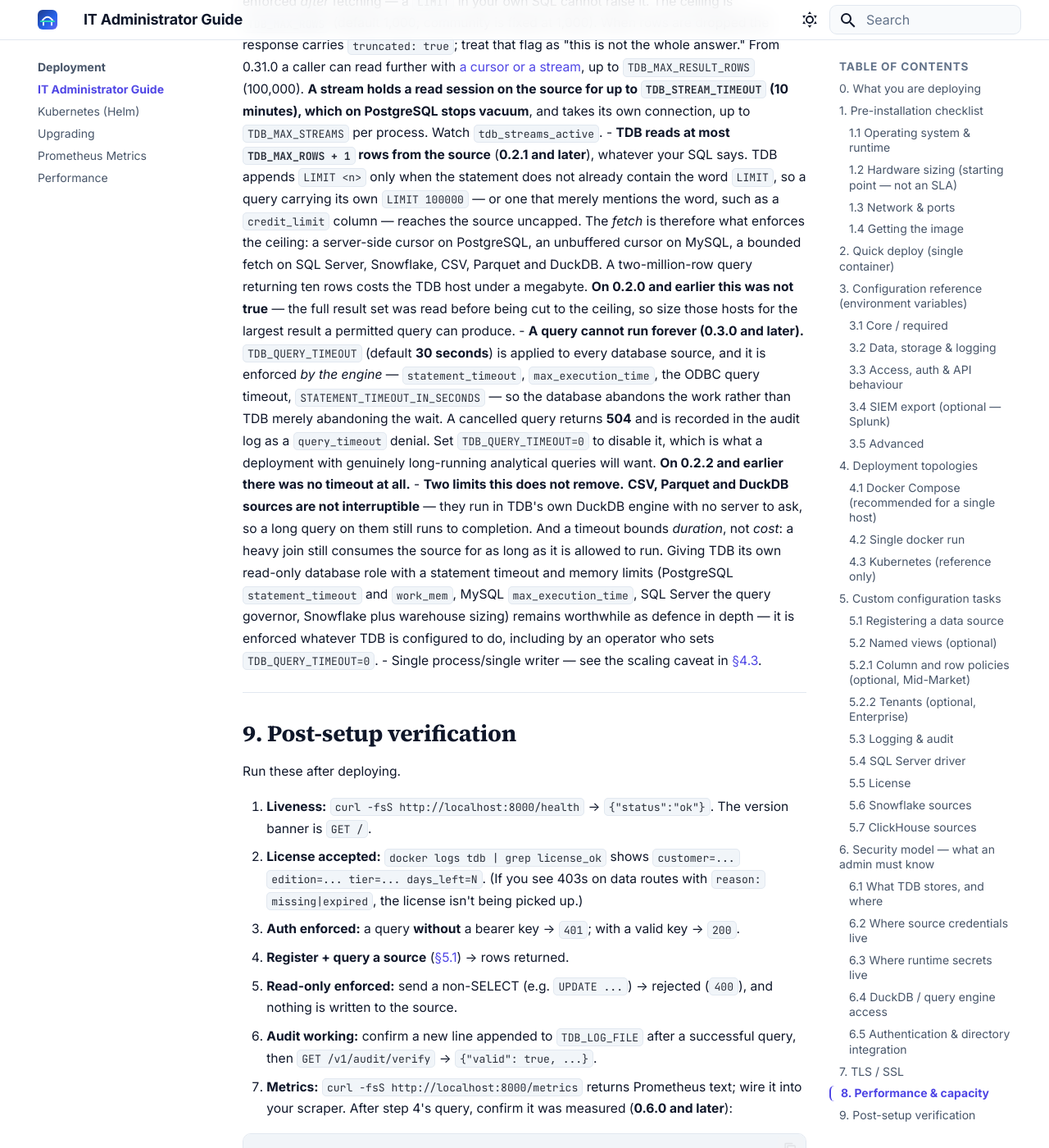
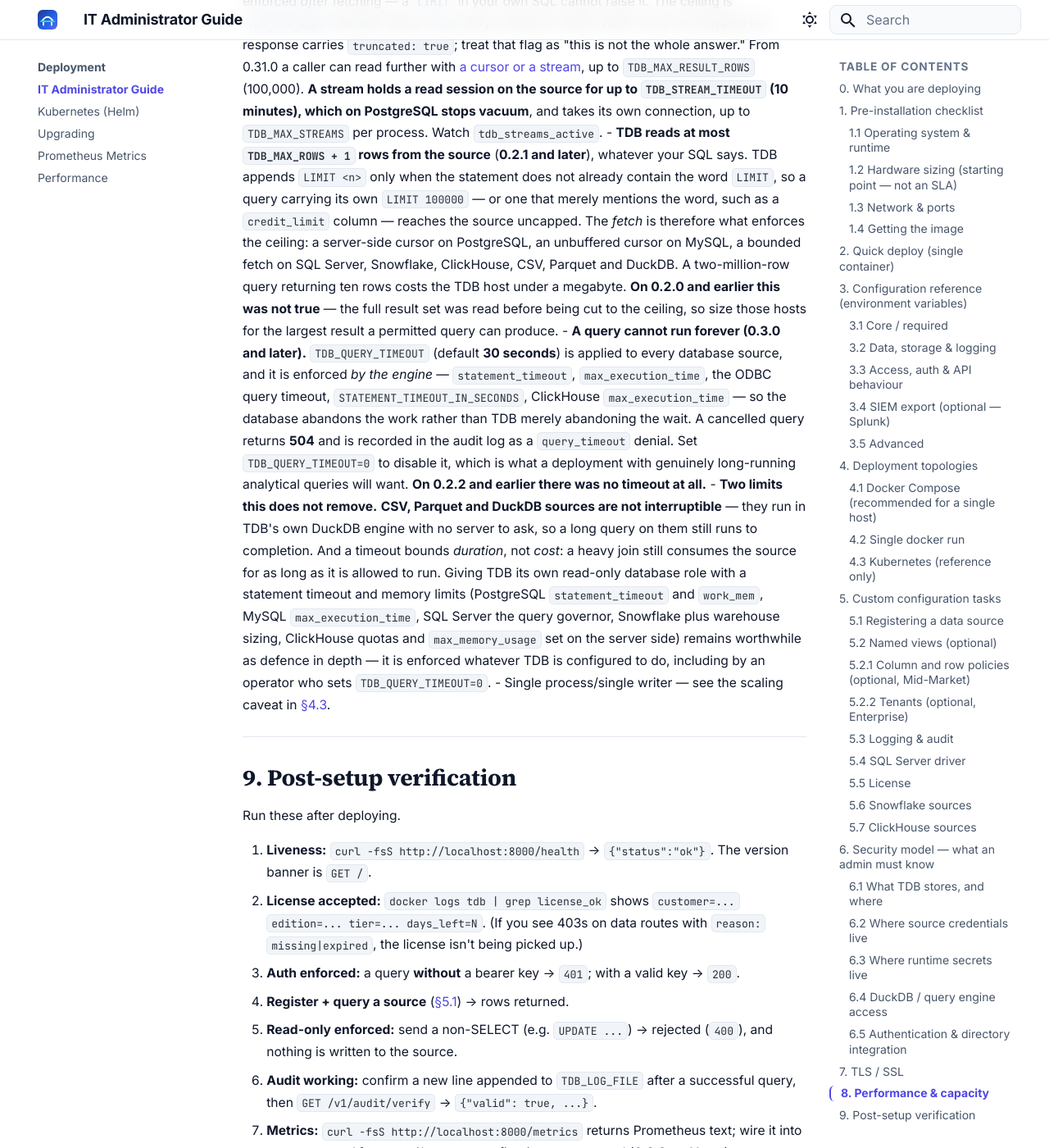
Before and after one commit to tdb-project/tdb-docs, an MkDocs documentation site: the page built from docs/deployment/it-admin-guide.md, in a window 1280 px wide and 1400 px high, scrolled down 25060 px. Shown: the whole window at 82% size. Built offline with MkDocs 1.6.1 and Material for MkDocs 9.7.7, drawn with Linux system fonts in a browser that asks for light colours; some of the changed text lies outside the part shown.

Commit message:
360 pass: ClickHouse in the CI-coverage note, bounded-fetch and timeout lists, pooling, TDB_QUERY_TIMEOUT
Co-Authored-By: Claude Opus 5.5 <noreply@anthropic.com>

```diff
--- a/docs/deployment/it-admin-guide.md
+++ b/docs/deployment/it-admin-guide.md
@@ -247,7 +247,7 @@ against different databases and cannot share sessions. Idle connections are
 closed after 5 minutes, so a burst does not hold its peak indefinitely, and
 pooled sessions remain read-only across reuse exactly as fresh ones are.
 
-PostgreSQL only in this release. MySQL, SQL Server and Snowflake ignore the
+PostgreSQL only in this release. MySQL, SQL Server, Snowflake and ClickHouse ignore the
 variable and continue to connect per query.
 
 **Sizing it by measurement rather than by guess (0.6.0 and later).** A pool that
@@ -834,14 +834,14 @@ What to expect qualitatively:
   that merely mentions the word, such as a `credit_limit` column — reaches the source
   uncapped. The *fetch* is therefore what enforces the ceiling: a server-side cursor on
   PostgreSQL, an unbuffered cursor on MySQL, a bounded fetch on SQL Server, Snowflake,
-  CSV, Parquet and DuckDB. A two-million-row query returning ten rows costs the TDB host under a
+  ClickHouse, CSV, Parquet and DuckDB. A two-million-row query returning ten rows costs the TDB host under a
   megabyte. **On 0.2.0 and earlier this was not true** — the full result set was read
   before being cut to the ceiling, so size those hosts for the largest result a
   permitted query can produce.
 - **A query cannot run forever (0.3.0 and later).** `TDB_QUERY_TIMEOUT` (default **30
   seconds**) is applied to every database source, and it is enforced *by the engine* —
   `statement_timeout`, `max_execution_time`, the ODBC query timeout,
-  `STATEMENT_TIMEOUT_IN_SECONDS` — so the database abandons the work rather than TDB
+  `STATEMENT_TIMEOUT_IN_SECONDS`, ClickHouse `max_execution_time` — so the database abandons the work rather than TDB
   merely abandoning the wait. A cancelled query returns **504** and is recorded in the
   audit log as a `query_timeout` denial. Set `TDB_QUERY_TIMEOUT=0` to disable it, which
   is what a deployment with genuinely long-running analytical queries will want. **On
@@ -853,7 +853,7 @@ What to expect qualitatively:
   long as it is allowed to run. Giving TDB its own read-only database role with a
   statement timeout and memory limits (PostgreSQL `statement_timeout` and `work_mem`,
   MySQL `max_execution_time`, SQL Server the query governor, Snowflake plus warehouse
-  sizing) remains worthwhile as defence in depth — it is enforced whatever TDB is
+  sizing, ClickHouse quotas and `max_memory_usage` set on the server side) remains worthwhile as defence in depth — it is enforced whatever TDB is
   configured to do, including by an operator who sets `TDB_QUERY_TIMEOUT=0`.
 - Single process/single writer — see the scaling caveat in [§4.3](#43-kubernetes-reference-only).
 
```
Also changed, not shown: docs/architecture.md (+1 -1 lines), docs/deployment/performance.md (+2 -1 lines), docs/reference/environment-variables.md (+1 -1 lines).
